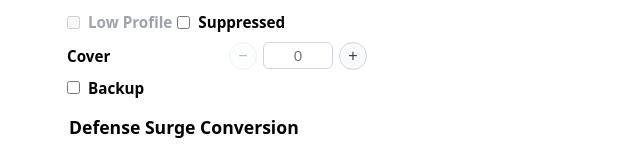
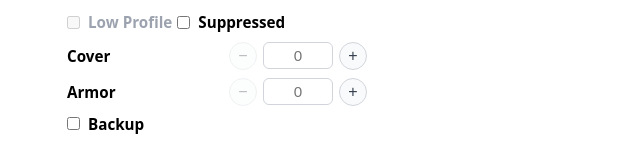
Before and after one commit to dankraus/sw-legion-dice, a React (Vite) app: page / in a window 1280 px wide. Shown: the part 1111-1256 px from the top of the page, without its empty margins (93-733 px from the left). Built offline with nearby package versions, Linux system fonts and the light colour scheme.

Commit message:
feat(ui): Armor X input in Defense section
Made-with: Cursor

```diff
--- a/src/App.tsx
+++ b/src/App.tsx
@@ -261,6 +261,14 @@ function App() {
             max={2}
             title="Improve cover by X for cover rolls (none=0, light=1, heavy=2); cannot exceed heavy."
           />
+          <NumberInputWithControls
+            id="armor-x"
+            label="Armor"
+            value={armorX}
+            onChange={setArmorX}
+            min={0}
+            title="Cancel up to X hits after cover, before defense dice; crits are not reduced."
+          />
           <CheckboxToggle
             id="backup"
             label="Backup"
```
